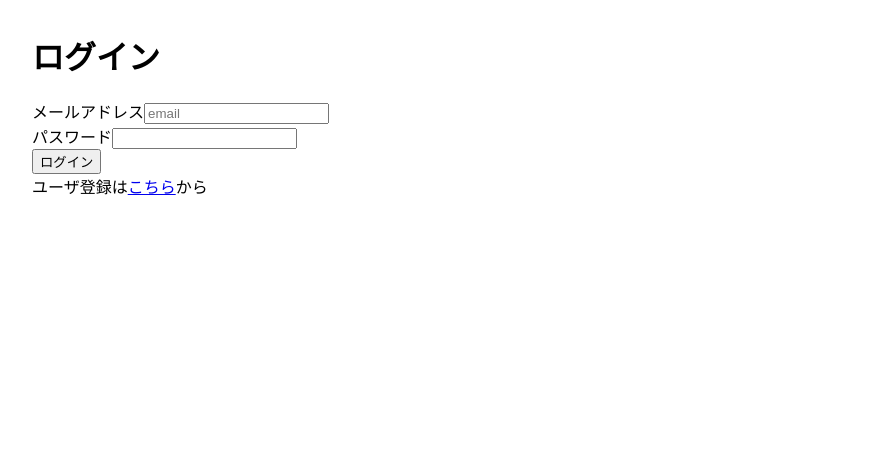
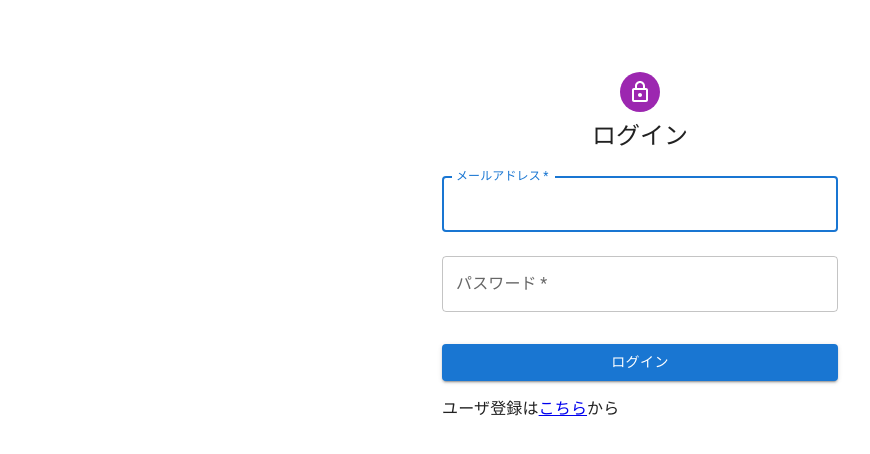
Before and after one commit to khinchooo/react-firebase, a React (Create React App) app: page /login in a window 1280 px wide. Shown: the top 454 px of the page, without its empty margins (0-870 px from the left). Built offline with nearby package versions, Linux system fonts and the light colour scheme; no server answers.

Commit message:
material design icon追加

```diff
--- a/package.json
+++ b/package.json
@@ -3,6 +3,10 @@
   "version": "0.1.0",
   "private": true,
   "dependencies": {
+    "@emotion/react": "^11.7.1",
+    "@emotion/styled": "^11.6.0",
+    "@mui/icons-material": "^5.4.2",
+    "@mui/material": "^5.4.2",
     "@testing-library/jest-dom": "^5.16.2",
     "@testing-library/react": "^12.1.2",
     "@testing-library/user-event": "^13.5.0",
--- a/src/components/Home.js
+++ b/src/components/Home.js
@@ -15,6 +15,19 @@ import { collection,
   updateDoc,
   getDocs,
   orderBy} from 'firebase/firestore';
+import {
+  Paper,
+  Table,
+  TableBody,
+  TableCell,
+  TableContainer,
+  TableHead,
+  TableRow,
+  Button,
+  Checkbox,
+  styled,
+  tableCellClasses} from "@mui/material";
+import { AdminPanelSettings, AdminPanelSettingsOutlined } from "@mui/icons-material";
 
 const Home = () => {
   const navigate = useNavigate();
@@ -85,7 +98,20 @@ const Home = () => {
       admin: checked,
     });
   };
-
+  const StyledTableCell = styled(TableCell)(({ theme }) => ({
+    [`&:${tableCellClasses.head}`]: {
+      backgroundColor: theme.palette.common.black,
+      color: theme.palette.common.white,
+    },
+    [`&.${tableCellClasses.body}`]: {
+      fontSize: 14,
+    },
+  }));
+  const StyledTableRow = styled(TableRow)(({ theme }) => ({
+    '&:nth-of-type(odd)': {
+      backgroundColor: theme.palette.action.hover,
+    }
+  }));
   if (!user) {
     return <Navigate to="/login" />;
   } else {
@@ -97,6 +123,55 @@ const Home = () => {
         </div>
         <div>
           <button onClick={dbTest}>TEST</button>
+
+          <TableContainer component={Paper}>
+            <Table>
+              <TableHead>
+                <StyledTableRow>
+                  <StyledTableCell>Name</StyledTableCell>
+                  <StyledTableCell>Delete(id)</StyledTableCell>
+                  <StyledTableCell>Delete(Name)</StyledTableCell>
+                  <StyledTableCell>Admin?</StyledTableCell>
+                </StyledTableRow>
+              </TableHead>
+              <TableBody>
+                {users.map((user) => (
+                  <StyledTableRow key={user.id}>
+                    <StyledTableCell>{user.name}</StyledTableCell>
+                    <StyledTableCell>
+                      <Button
+                        variant="outlined"
+                        onClick={() => deleteUser(user.id)}
+                        >
+                          削除
+                      </Button>
+                    </StyledTableCell>
+                    <StyledTableCell>
+                      <Button
+                        variant="outlined"
+                        color="secondary"
+                        onClick={() => deleteUserByName(user.name)}
+                        style={{ color: 'red' }}
+                      >
+                        削除
+                      </Button>
+                    </StyledTableCell>
+                    <StyledTableCell>
+                    <Checkbox
+                        name="admin"
+                        onChange={(event) =>
+                          changeAdmin(user.id, event.target.checked)}
+                        checked={user.admin}
+                        icon={<AdminPanelSettingsOutlined/>}
+                        checkedIcon={<AdminPanelSettings />}
+                        />
+                    </StyledTableCell>
+                  </StyledTableRow>
+                ))}
+              </TableBody>
+            </Table>
+          </TableContainer>
+
           {users.map((user) => (
             <div key={user.id}>
               <span>{user.name}</span>
--- a/src/components/Login.js
+++ b/src/components/Login.js
@@ -1,7 +1,10 @@
 import { useState } from "react";
-import { Link, useNavigate, Navigate } from "react-router-dom";
+import { Link, useNavigate } from "react-router-dom";
 import { signInWithEmailAndPassword } from "firebase/auth";
 import { auth } from "../firebase";
+import { Button, Box, Container, TextField, Avatar, Typography, CssBaseline } from "@mui/material";
+import LockOutlinedIcon from "@mui/icons-material/LockOutlined";
+import { createTheme, ThemeProvider } from "@mui/material/styles";
 
 const Login = () => {
   const [email, setEmail] = useState("");
@@ -22,37 +25,63 @@ const Login = () => {
     setPassword(event.currentTarget.value)
   };
 
+  const theme = createTheme();
   return (
-    <div>
-    <h1>ログイン</h1>
+    <ThemeProvider theme={theme}>
+      <Container component="main" maxWidth="xs">
+        <CssBaseline />
+        <Box
+          sx={{
+            marginTop: 8,
+            display: 'flex',
+            flexDirection: 'column',
+            alignItems: 'center',
+          }}
+        >
+          <Avatar sx={{ m: 1, bgcolor: 'secondary.main'}}>
+            <LockOutlinedIcon />
+          </Avatar>
+          <Typography component="h1" variant="h5">
+            ログイン
+          </Typography>
           {error && <p style={{ color: 'red' }}>{error}</p>}
-    <form onSubmit={handleSubmit}>
-      <div>
-          <label>メールアドレス</label>
-          <input
+          <Box component="form" onSubmit={handleSubmit} noValidate sx={{ mt: 1}}>
+            <TextField
               type="email"
               name="email"
               placeholder="email"
-            onChange={(event) => handleChangeEmail(event)}
+              onChange={handleChangeEmail}
+              fullWidth
+              margin="normal"
+              label="メールアドレス"
+              required
+              autoFocus
             />
-        </div>
-        <div>
-          <label>パスワード</label>
-          <input
+            <TextField
               type="password"
               name="password"
-            onChange={(event) => handleChangePassword(event)}
+              onChange={handleChangePassword}
+              fullWidth
+              margin="normal"
+              label="パスワード"
+              required
             />
-        </div>
-        <div>
-          <button>ログイン</button>
-        </div>
+            <Button
+              type="submit"
+              fullWidth
+              variant="contained"
+              sx={{ mt: 3, mb: 2 }}
+            >
+              ログイン
+            </Button>
             <div>
             ユーザ登録は
               <Link to={'/signup'}>こちら</Link>から
             </div>
-    </form>
-    </div>
+            </Box>
+        </Box>
+      </Container>
+    </ThemeProvider>
   );
 };
 
```
Also changed, not shown: 1 other file (tests, documents, lock files or other folders). Lines whose indentation alone changed are shown as unchanged.
